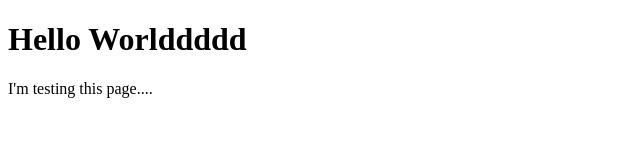
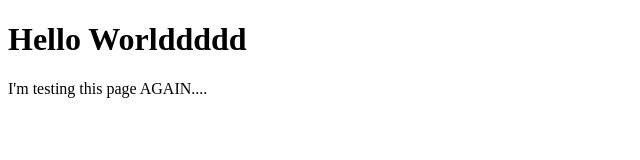
Before and after one commit to NoamKar/NoamKar.github.io, a plain HTML site: page index.html in a window 1280 px wide. Shown: the full height of the page, 0-640 px from the left. Drawn offline with Linux system fonts and the light colour scheme.

Commit message:
Initial commit

```diff
--- a/index.html
+++ b/index.html
@@ -2,6 +2,6 @@
 <html>
 <body>
 <h1>Hello Worlddddd</h1>
-<p>I'm testing this page....</p>
+<p>I'm testing this page AGAIN....</p>
 </body>
 </html>
```
